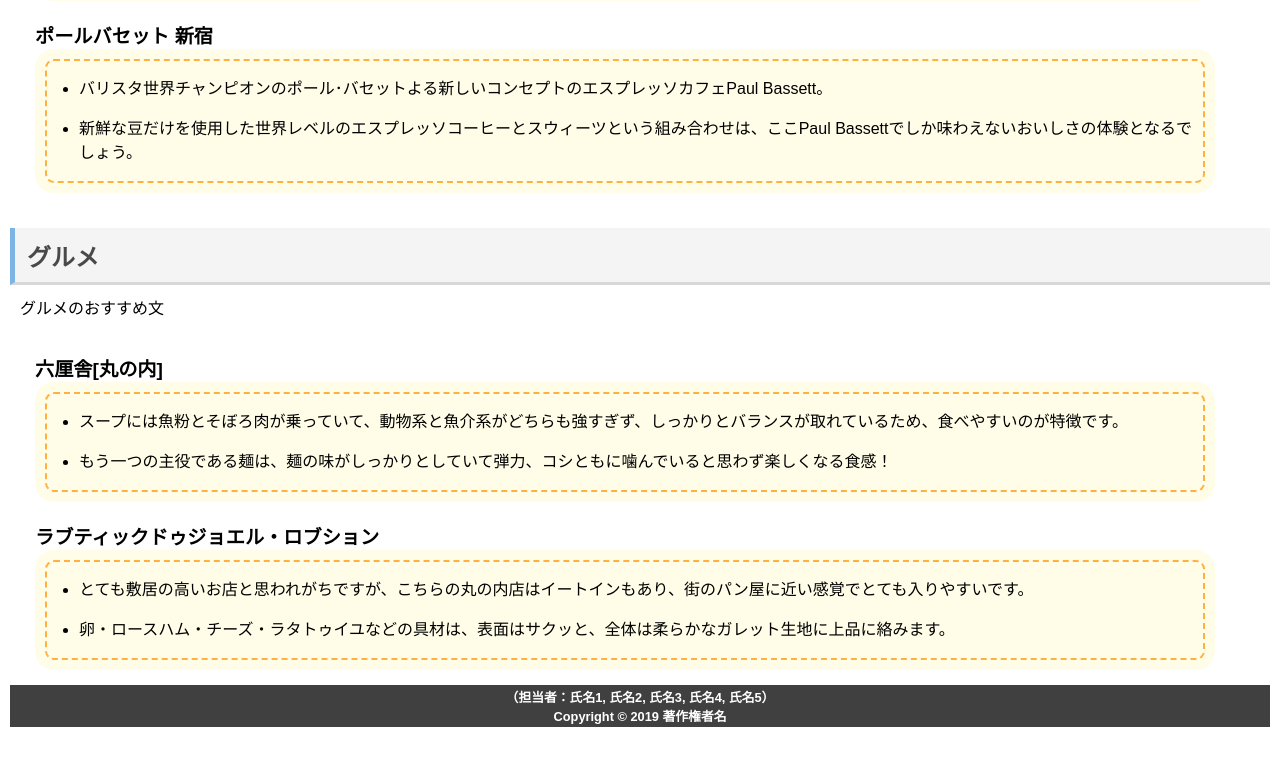
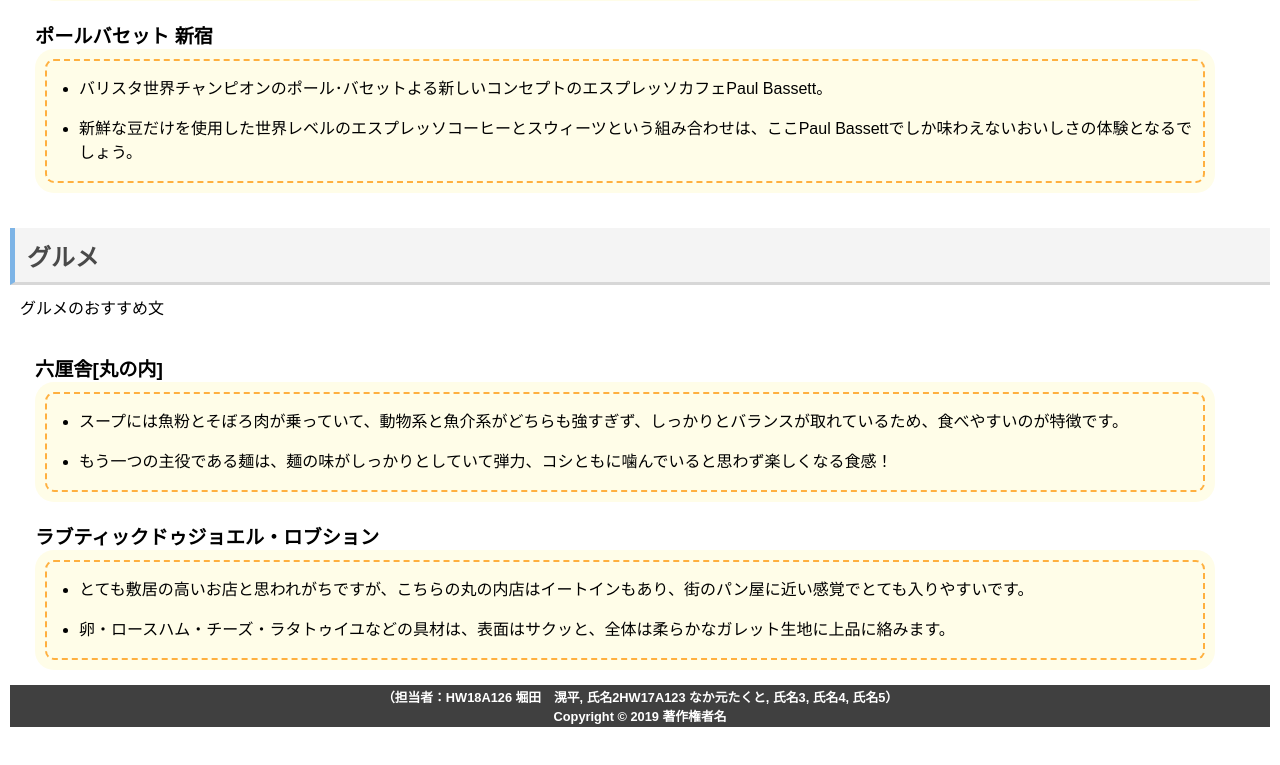
Before and after one commit to horitakouhei/NEW-tokyo, a plain HTML site: page index.html in a window 1280 px wide. Shown: the part 1927-2692 px from the top of the page. Drawn offline with Linux system fonts and the light colour scheme.

Commit message:
Update index.html

```diff
--- a/index.html
+++ b/index.html
@@ -129,7 +129,7 @@
 </main>
 
 <footer>
-    <p>（担当者：氏名1, 氏名2, 氏名3, 氏名4, 氏名5）</p>
+    <p>（担当者：HW18A126 堀田　滉平, 氏名2HW17A123 なか元たくと, 氏名3, 氏名4, 氏名5）</p>
     <p>Copyright &copy 2019 著作権者名</p>
 </footer>
 
```
